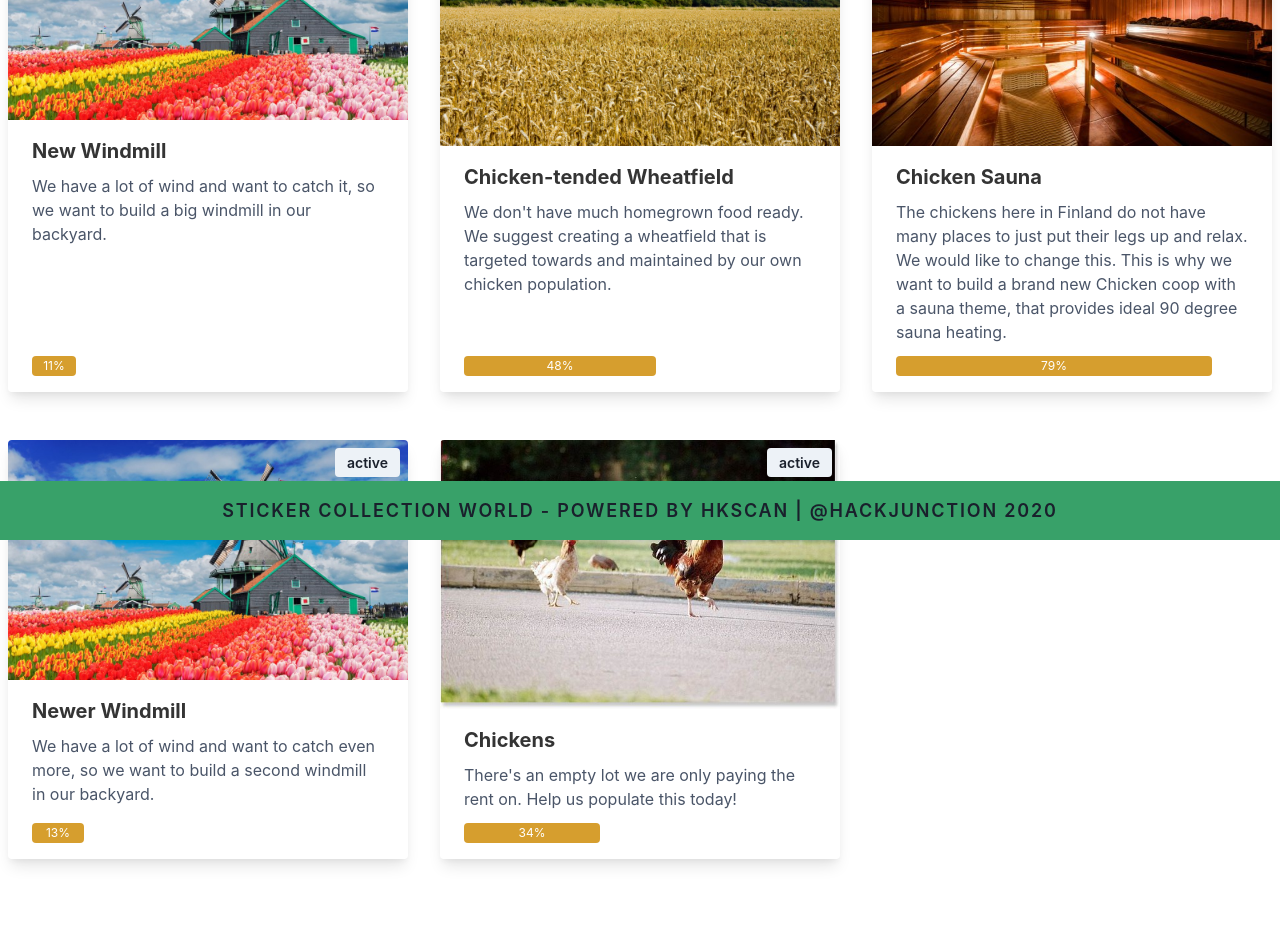
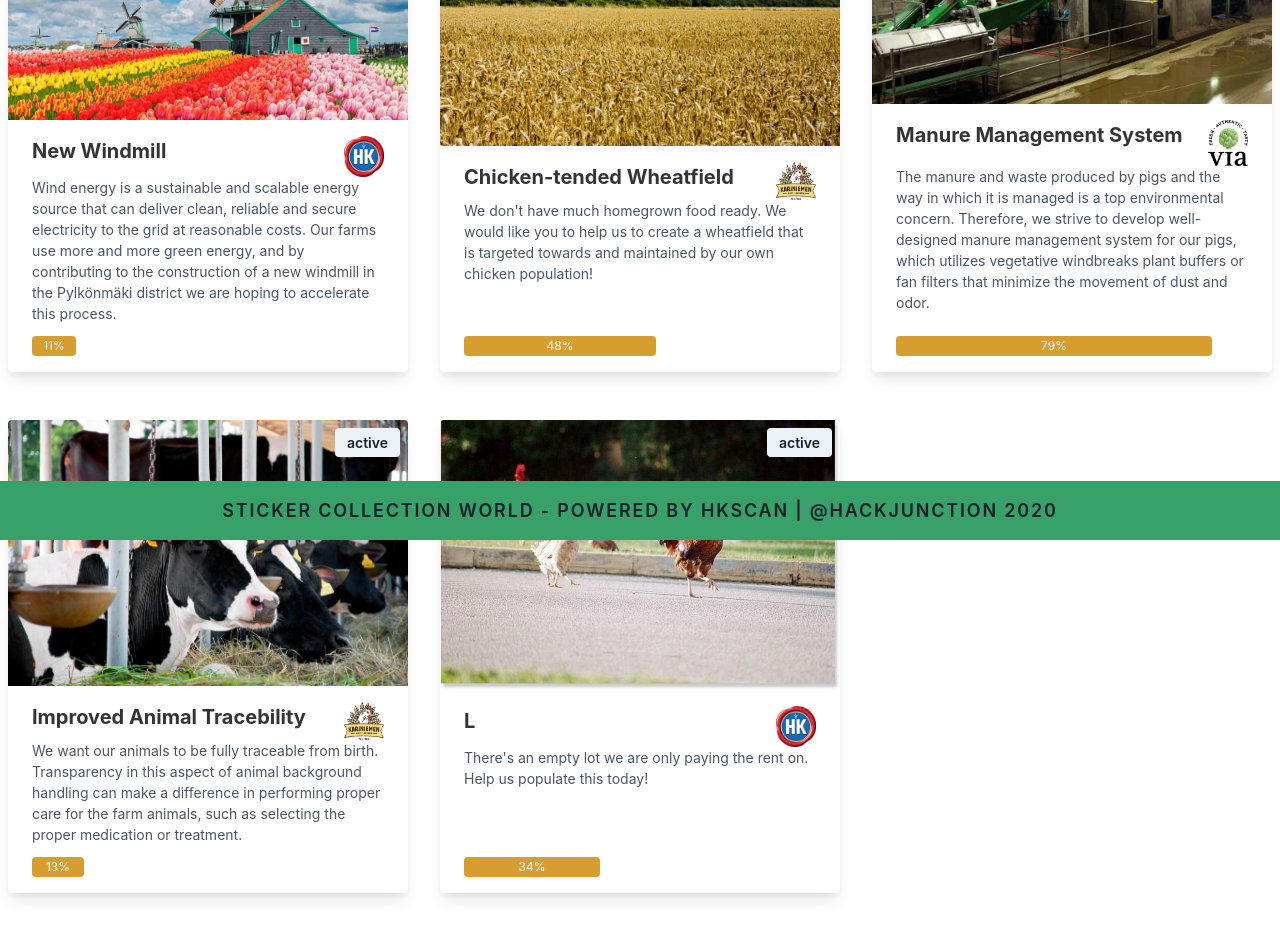
Before and after one commit to junction2020/app, a React (Create React App) app: page /goals/1 in a window 1280 px wide. Shown: the part 260-1198 px from the top of the page. Built offline with nearby package versions, Linux system fonts and the light colour scheme.

Commit message:
goals page

```diff
--- a/src/Goals.js
+++ b/src/Goals.js
@@ -21,7 +21,10 @@ class Goals extends Component {
       <div className="mt-20 container mx-auto">
         <div className="flex flex-wrap -mx-2">
           {goals.map((goal, i) => (
-            <div key={i} className="flex h-auto items-stretch w-full sm:w-1/2 md:w-1/3 mb-12 h-12 px-4">
+            <div
+              key={i}
+              className="flex h-auto items-stretch w-full sm:w-1/2 md:w-1/3 mb-12 h-12 px-4"
+            >
               <div className="relative rounded overflow-hidden shadow-lg h-full">
                 <div className="absolute right-0 top-0 mt-2">
                   <span className="inline-block text-gray-900 bg-gray-200 rounded px-3 py-1 text-sm font-semibold mr-2 mb-2">
@@ -35,10 +38,20 @@ class Goals extends Component {
                   alt="Sunset in the mountains"
                 />
                 <div className="px-6 py-4">
-                  <div className="font-bold text-xl mb-2">{goal.title}</div>
-                  <p className="text-gray-700 text-base">
-                    {goal.description}
-                  </p>
+                  {/*<div className="col-span-2">*/}
+                  {/*  <div className="font-bold text-xl mb-2">{goal.title}</div>*/}
+                  {/*  <img src={goal.brand.logo} alt={"altlogo"} />*/}
+                  {/*</div>*/}
+                  <div className="flex justify-between">
+                    <div className="font-bold text-xl mb-2">{goal.title}</div>
+                    <img
+                      src={goal.brand.logo}
+                      alt={"altlogo"}
+                      className="w-10"
+                    />
+                  </div>
+
+                  <p className="text-gray-700 text-sm">{goal.description}</p>
                 </div>
                 <div className="px-6 pb-6">
                   <div className="w-full rounded bg-grey-light mt-2">
--- a/src/data.js
+++ b/src/data.js
@@ -6,6 +6,8 @@ import parkinglot from "./assets/parkinglot.jpg";
 import hkLogo from "./assets/hk-logo-small.png";
 import kariniemenLogo from "./assets/kariniemen_logo_135px.png";
 import viaLogo from "./assets/via-logo.png";
+import manureJpg from "./assets/manure.jpeg";
+import traceJpg from "./assets/livestock.jpg";
 
 export const brands = [
   { name: "Kariniemen", logo: kariniemenLogo, produce: ["chicken"] },
@@ -16,38 +18,38 @@ export const brands = [
 export const goals = [
   {
     title: "New Windmill",
-    brand: brands[0],
+    brand: brands[1],
     description:
-      "We have a lot of wind and want to catch it, so we want to build a big windmill in our backyard.",
+      "Wind energy is a sustainable  and scalable energy source that can deliver clean, reliable and secure electricity to the grid at reasonable costs. Our farms use more and more green energy, and by contributing to the construction of a new windmill in the Pylkönmäki  district we are hoping to accelerate this process.",
     progress: 0.11,
     img_url: windmillJpg,
   },
   {
     title: "Chicken-tended Wheatfield",
-    brand: brands[1],
+    brand: brands[0],
     description:
-      "We don't have much homegrown food ready. We suggest creating a wheatfield that is targeted towards and maintained by our own chicken population.",
+      "We don't have much homegrown food ready. We would like you to help us to create a wheatfield that is targeted towards and maintained by our own chicken population!",
     progress: 0.48,
     img_url: wheatfield,
   },
   {
-    title: "Chicken Sauna",
+    title: "Manure Management System",
     brand: brands[2],
     description:
-      "The chickens here in Finland do not have many places to just put their legs up and relax. We would like to change this. This is why we want to build a brand new Chicken coop with a sauna theme, that provides ideal 90 degree sauna heating.",
+      "The manure and waste produced by pigs and the way in which it is managed is a top environmental concern. Therefore, we strive to develop well-designed manure management system for our pigs, which utilizes vegetative windbreaks plant buffers or fan filters that minimize the movement of dust and odor.",
     progress: 0.79,
-    img_url: chickensauna,
+    img_url: manureJpg,
   },
   {
-    title: "Newer Windmill",
+    title: "Improved Animal Tracebility",
     brand: brands[0],
     description:
-      "We have a lot of wind and want to catch even more, so we want to build a second windmill in our backyard.",
+      "We want our animals to be fully traceable from birth. Transparency in this aspect of animal background handling can make a difference in performing proper care for the farm animals, such as selecting the proper medication or treatment.",
     progress: 0.13,
-    img_url: windmillJpg,
+    img_url: traceJpg,
   },
   {
-    title: "Chickens",
+    title: "L",
     brand: brands[1],
     description:
       "There's an empty lot we are only paying the rent on. Help us populate this today!",
```
Also changed, not shown: src/assets/livestock.jpg (added), src/assets/manure.jpeg (added).
